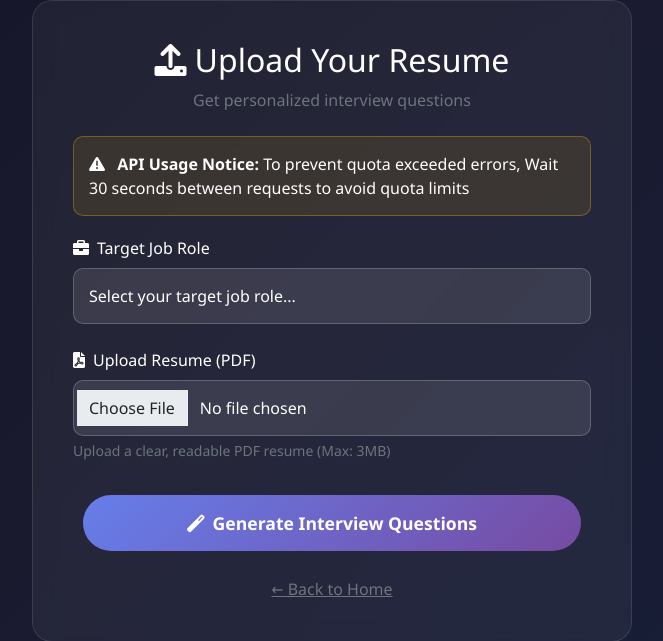
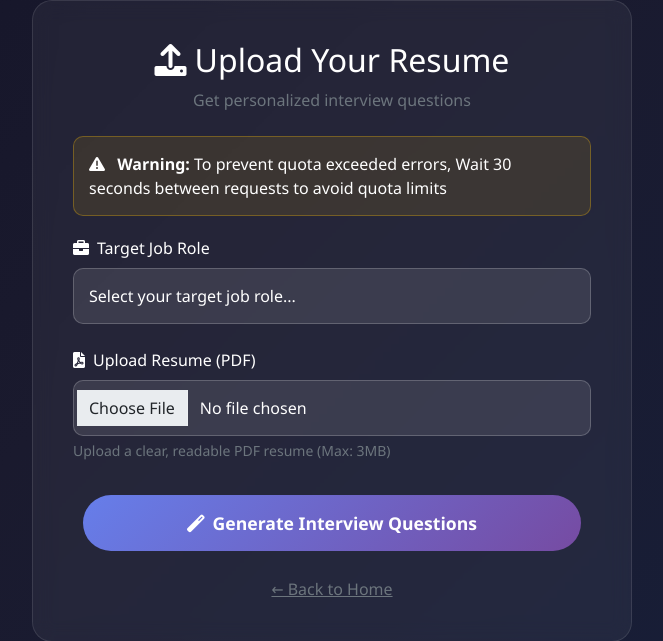
Before and after one commit to Pranjallshinde/CVGuru.Ai, a Flask app: page /predict in a window 1280 px wide. Shown: the part 878-1519 px from the top of the page, without its empty margins (308-971 px from the left). Run offline with Flask 3, Linux system fonts and the light colour scheme; some libraries are stand-ins or nearby versions.

Commit message:
Update predict.html

```diff
--- a/templates/predict.html
+++ b/templates/predict.html
@@ -575,7 +575,7 @@
                 <!-- Quota Warning -->
                 <div class="quota-warning">
                     <i class="fas fa-exclamation-triangle me-2"></i>
-                    <strong>API Usage Notice:</strong> To prevent quota exceeded errors, Wait 30 seconds between requests to avoid quota limits
+                    <strong>Warning:</strong> To prevent quota exceeded errors, Wait 30 seconds between requests to avoid quota limits
                 </div>
 
                 {% if error %}
```
